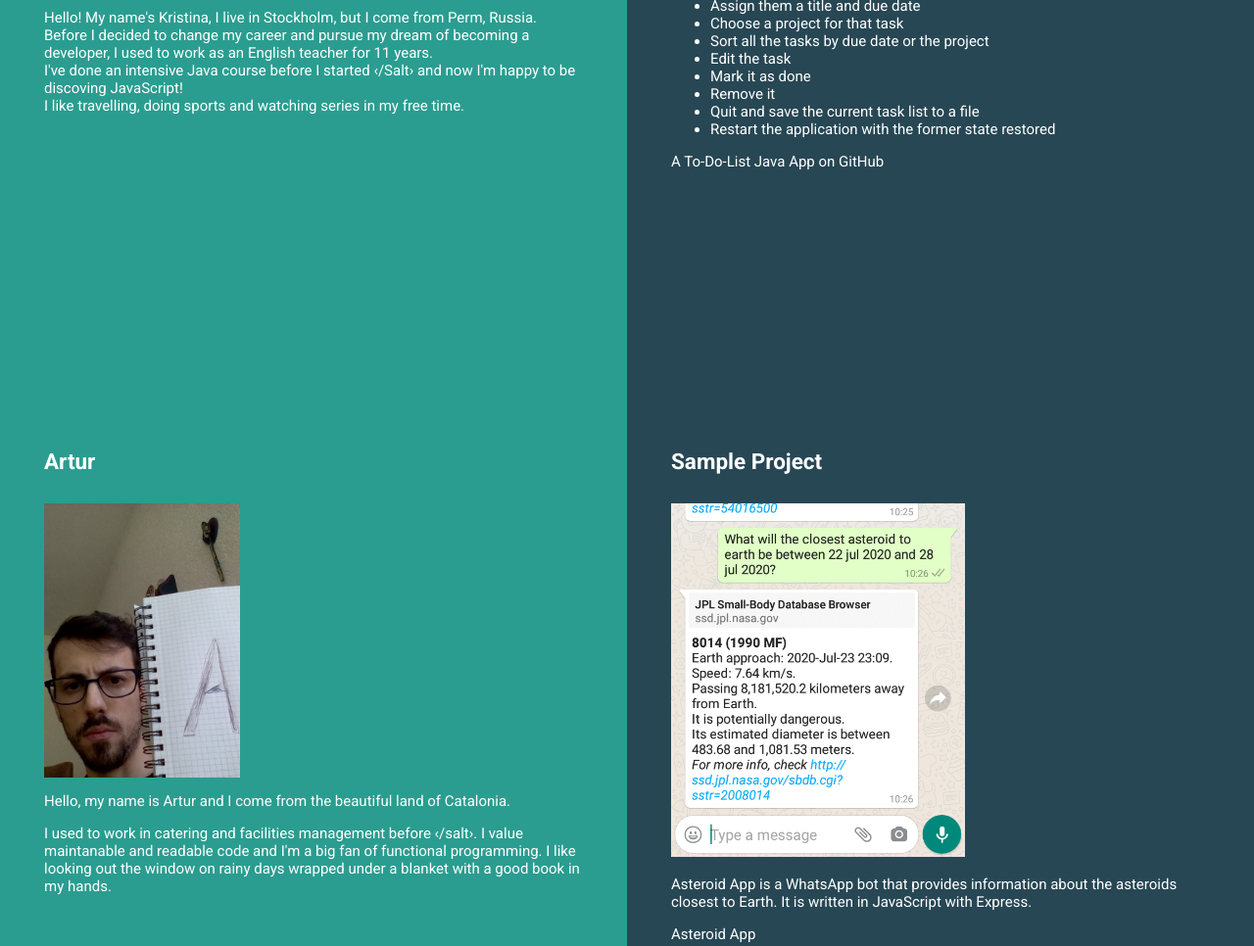
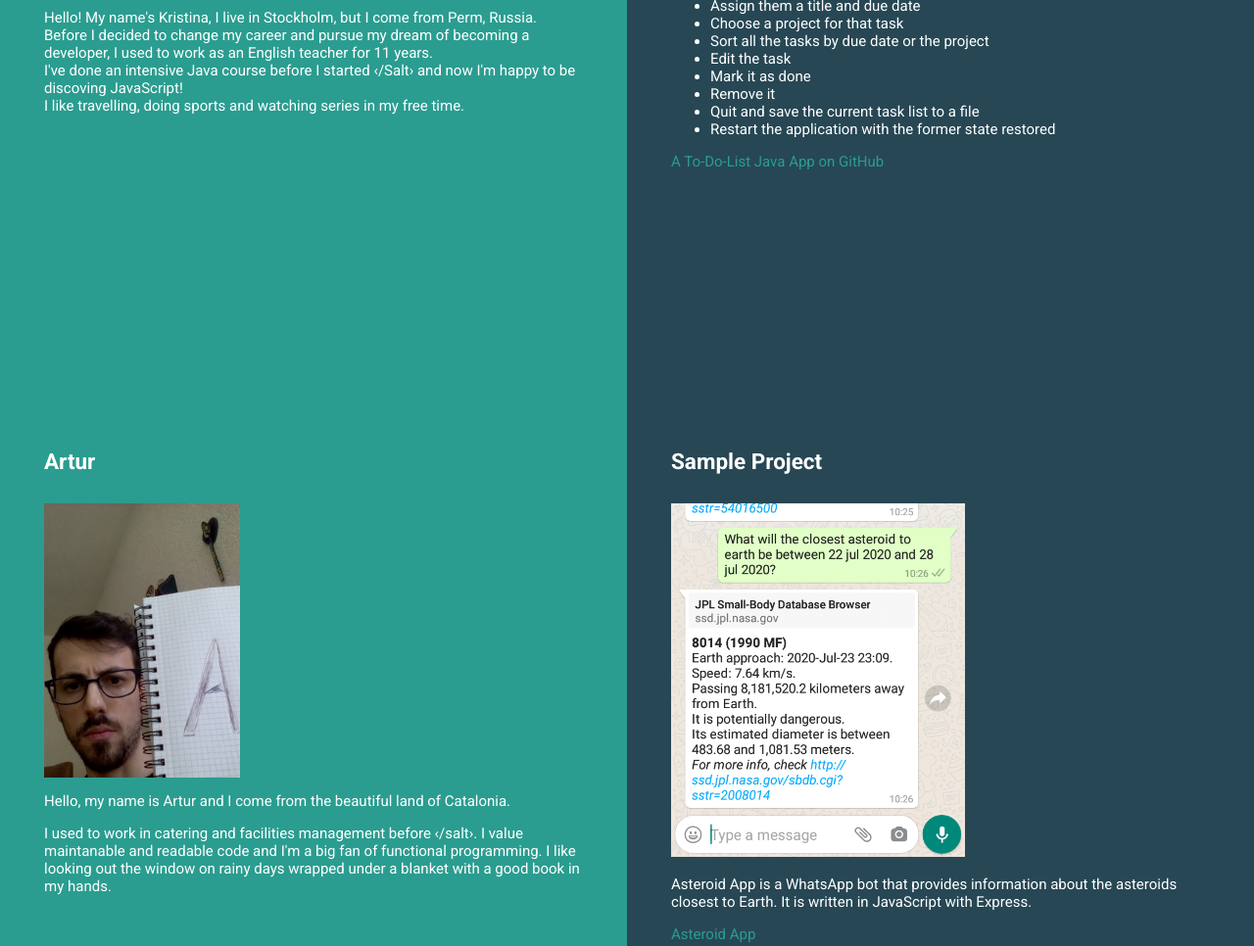
Before and after one commit to SavagePixie/kaps-lock-homepage, a plain HTML site: page index.html in a window 1280 px wide. Shown: the part 1187-2153 px from the top of the page at 98% size. Drawn offline with Linux system fonts and the light colour scheme.

Commit message:
CHANGED LINK COLOUR

```diff
--- a/style.css
+++ b/style.css
@@ -188,6 +188,11 @@ h1 {
 .project {
     background-color: var(--dark);
 }
+
+.project__link {
+    color: var(--light);
+}
+
 .landing__bottom {
     background-color: var(--lighter-dark);
 }
```
Also changed, not shown: index.html (+1 -0 lines).
